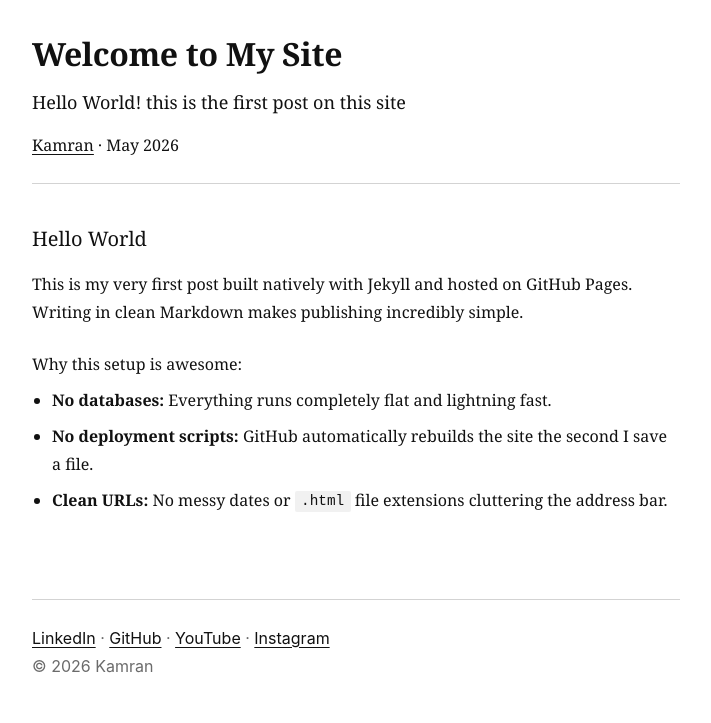
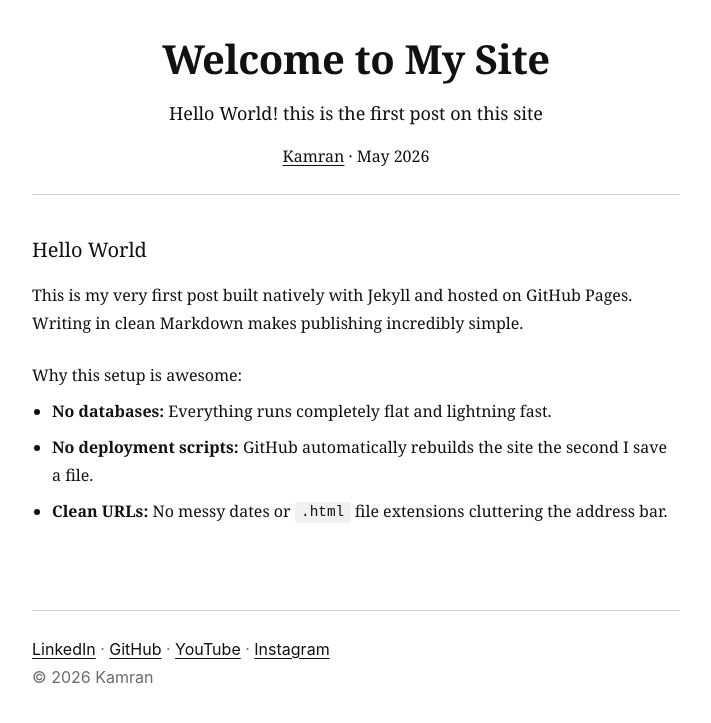
Before and after one commit to fyikamran/fyikamran.github.io, a Jekyll site: the page built from _posts/2026-05-29-welcome-to-my-site.md, in a window 1280 px wide. Shown: the top 723 px of the page, without its empty margins (284-995 px from the left). Built offline with Jekyll 4.4.1, drawn with Linux system fonts in a browser that asks for light colours.

Commit message:
Update styles.css

```diff
--- a/assets/css/styles.css
+++ b/assets/css/styles.css
@@ -56,36 +56,6 @@ body {
   outline-offset: 2px;
 }
 
-
-/* ==========================================================================
-  Header — fyiKamran / [context]
-  ========================================================================== */
-header {
-  padding: 1rem 0;
-}
-
-header nav {
-  display: flex;
-  align-items: baseline;
-  gap: 0.5rem;
-  font-family: var(--font-ui);
-  font-size: 1rem;
-  color: var(--text-muted);
-}
-
-header nav a {
-  color: var(--text);
-  text-decoration: none;
-}
-
-header nav a:hover {
-  color: var(--text-muted);
-}
-
-header nav strong {
-  font-weight: 600;
-  color: var(--text);
-}
 
 /* ==========================================================================
   Main
@@ -197,19 +167,18 @@ article header {
   border-bottom: 1px solid var(--muted);
   border-top: none;
   padding-top: 0;
+  text-align: center;
 }
 
 article header h1 {
   margin-bottom: 0.75rem;
-  font-size: 2rem;
+  font-size: 2.5rem;
   font-weight: bold;
-  text-align: centre;
 }
 
 .lede {
   font-size: 1.125rem;
   margin-bottom: 0.75rem;
-  text-align: centre;
 }
 
 
```
